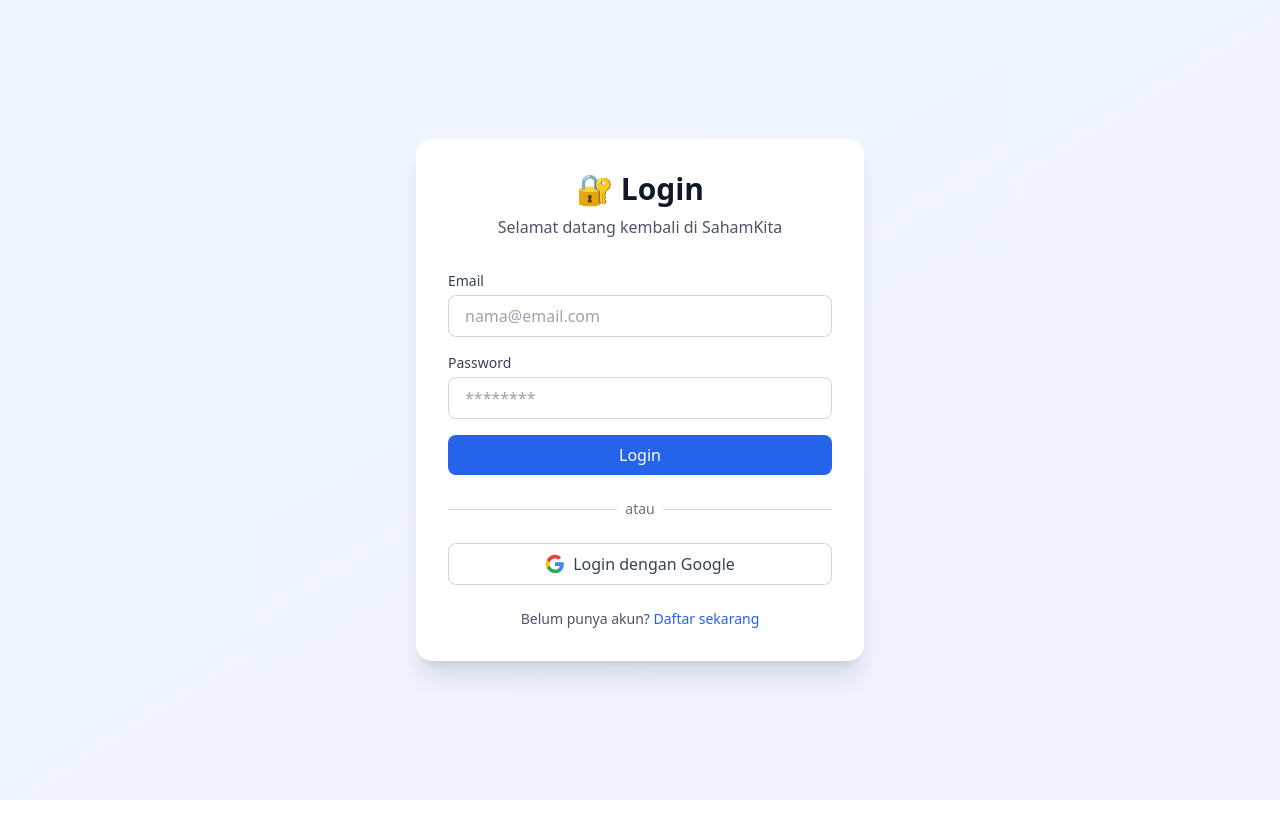
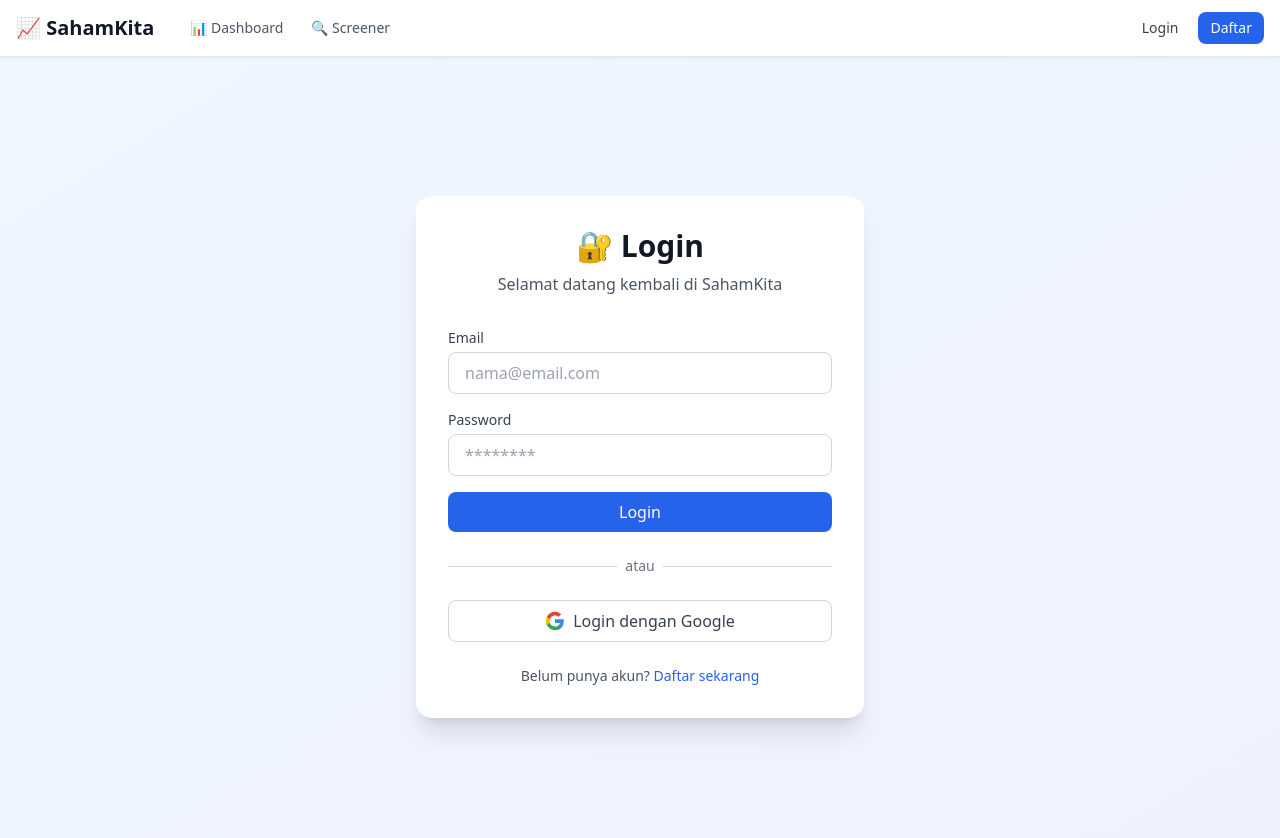
Before and after one commit to mul88-cyber/sahamkita-dashboard, a Next.js app: page /login in a window 1280 px wide. Shown: the top 838 px of the page. Before the commit the page ends 800 px from the top, so only its background shows below. Built offline with nearby package versions, Linux system fonts and the light colour scheme; no server answers.

Commit message:
Update layout.tsx

```diff
--- a/app/layout.tsx
+++ b/app/layout.tsx
@@ -1,5 +1,9 @@
+// =============================================
+// app/layout.tsx - UPDATED
+// =============================================
 import './globals.css'
 import type { Metadata } from 'next'
+import Navbar from '@/components/Navbar'
 
 export const metadata: Metadata = {
   title: 'SahamKita - Dashboard Kepemilikan Saham Indonesia',
@@ -13,7 +17,10 @@
 }) {
   return (
     <html lang="id">
-      <body>{children}</body>
+      <body>
+        <Navbar />
+        {children}
+      </body>
     </html>
   )
 }
```
